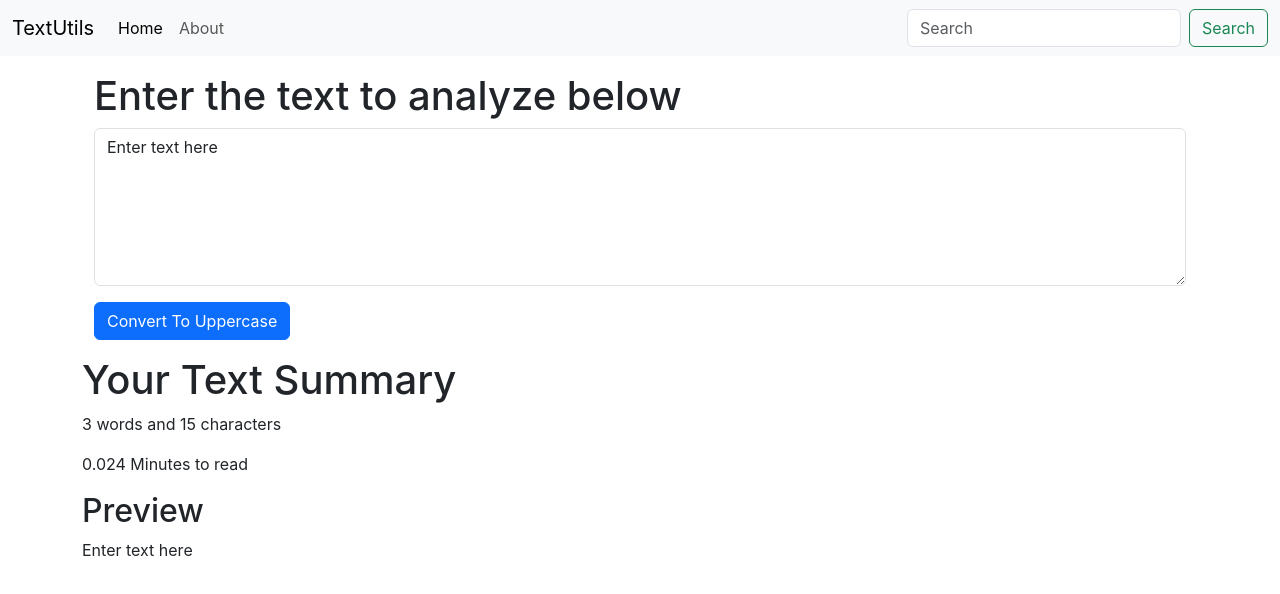
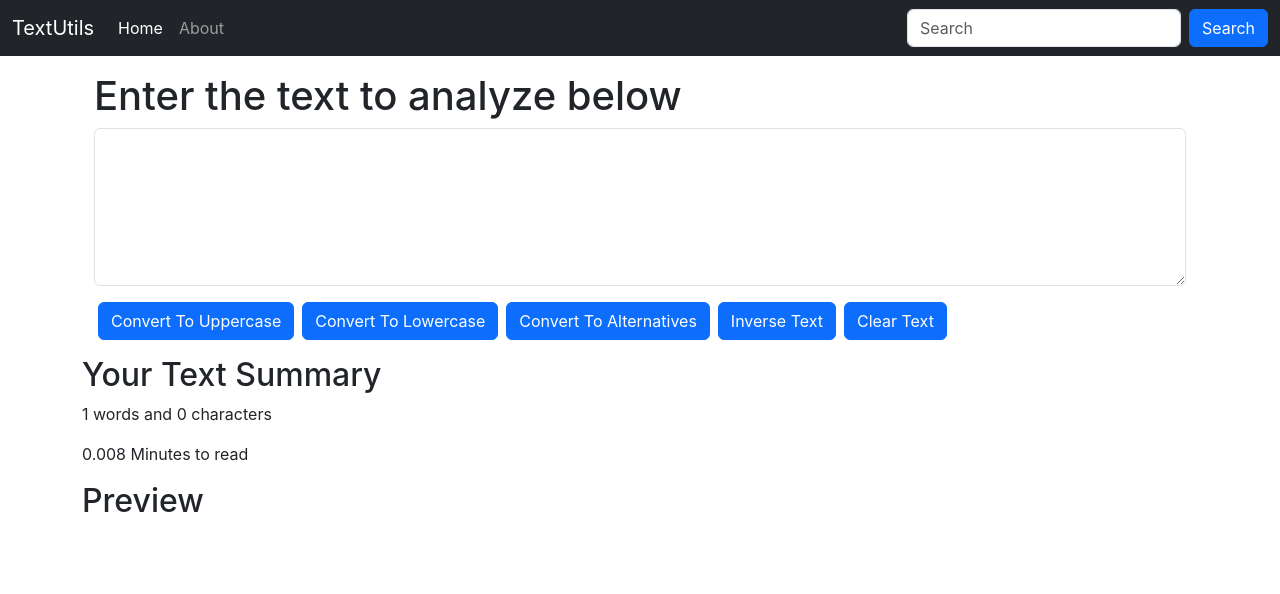
Before and after one commit to Shragupt/My_First_React, a React (Create React App) app: page / in a window 1280 px wide. Shown: the top 594 px of the page. Built offline with nearby package versions, Linux system fonts and the light colour scheme.

Commit message:
Added features for coverting the text

```diff
--- a/src/components/Navbar.js
+++ b/src/components/Navbar.js
@@ -4,7 +4,7 @@ import PropTypes from 'prop-types'
 
 export default function Navbar(props) {
   return (
-    <nav className="navbar navbar-expand-lg bg-body-tertiary">
+    <nav className="navbar navbar-expand-lg navbar-dark bg-dark">
       <div className="container-fluid">
         <a className="navbar-brand" href="/">{props.title}</a>
         <button className="navbar-toggler" type="button" data-bs-toggle="collapse" data-bs-target="#navbarSupportedContent" aria-controls="navbarSupportedContent" aria-expanded="false" aria-label="Toggle navigation">
@@ -21,7 +21,7 @@ export default function Navbar(props) {
           </ul>
           <form className="d-flex" role="search">
             <input className="form-control me-2" type="search" placeholder="Search" aria-label="Search"/>
-            <button className="btn btn-outline-success" type="submit">Search</button>
+            <button className="btn btn-primary" type="submit">Search</button>
           </form>
         </div>
       </div>
--- a/src/components/TextForm.js
+++ b/src/components/TextForm.js
@@ -7,12 +7,43 @@ export default function TextForm(props) {
     setText(newText);
   }
 
+  const handleLoClick = () => {
+    let newText = text.toLowerCase();
+    setText(newText);
+  }
+
+  const handleClearClick = () => {
+    let newText = '';
+    setText(newText);
+  }
+
+  const handleAltClick = () => {
+    let newText = '';
+    for(let i=0;i<text.length;i++){
+      if(i % 2 == 0){
+        newText += text[i].toUpperCase();
+      }
+      else{
+        newText += text[i].toLowerCase();
+      }
+    }
+    setText(newText);
+  }
+
+  const handleInverseClick = () => {
+    let newText = '';
+    for(let i=text.length-1;i>=0;i--){
+      newText += text[i];
+    }
+    setText(newText);
+  }
+
   const handleOnChange = (event) => {
     //console.log("On change");
     setText(event.target.value);
   }
 
-  const [text, setText] = useState('Enter text here');
+  const [text, setText] = useState('');
 
   return (
     <>
@@ -22,11 +53,15 @@ export default function TextForm(props) {
         <textarea className="form-control" value={text} onChange={handleOnChange} id="myBox"rows="6">
         </textarea>
       </div>
-      <button className="btn btn-primary" onClick={handleUpClick}>Convert To Uppercase</button>
+      <button className="btn btn-primary mx-1" onClick={handleUpClick}>Convert To Uppercase</button>
+      <button className="btn btn-primary mx-1" onClick={handleLoClick}>Convert To Lowercase</button>
+      <button className="btn btn-primary mx-1" onClick={handleAltClick}>Convert To Alternatives</button>
+      <button className="btn btn-primary mx-1" onClick={handleInverseClick}>Inverse Text</button>
+      <button className="btn btn-primary mx-1" onClick={handleClearClick}>Clear Text</button>
       </div>
 
     <div className="conatiner my-3">
-      <h1>Your Text Summary</h1>
+      <h2>Your Text Summary</h2>
       <p>{text.split(" ").length} words and {text.length} characters</p>
       <p>{0.008 * text.split(" ").length} Minutes to read</p>
       <h2>Preview</h2>
```
Also changed, not shown: src/components/About.js (added).
